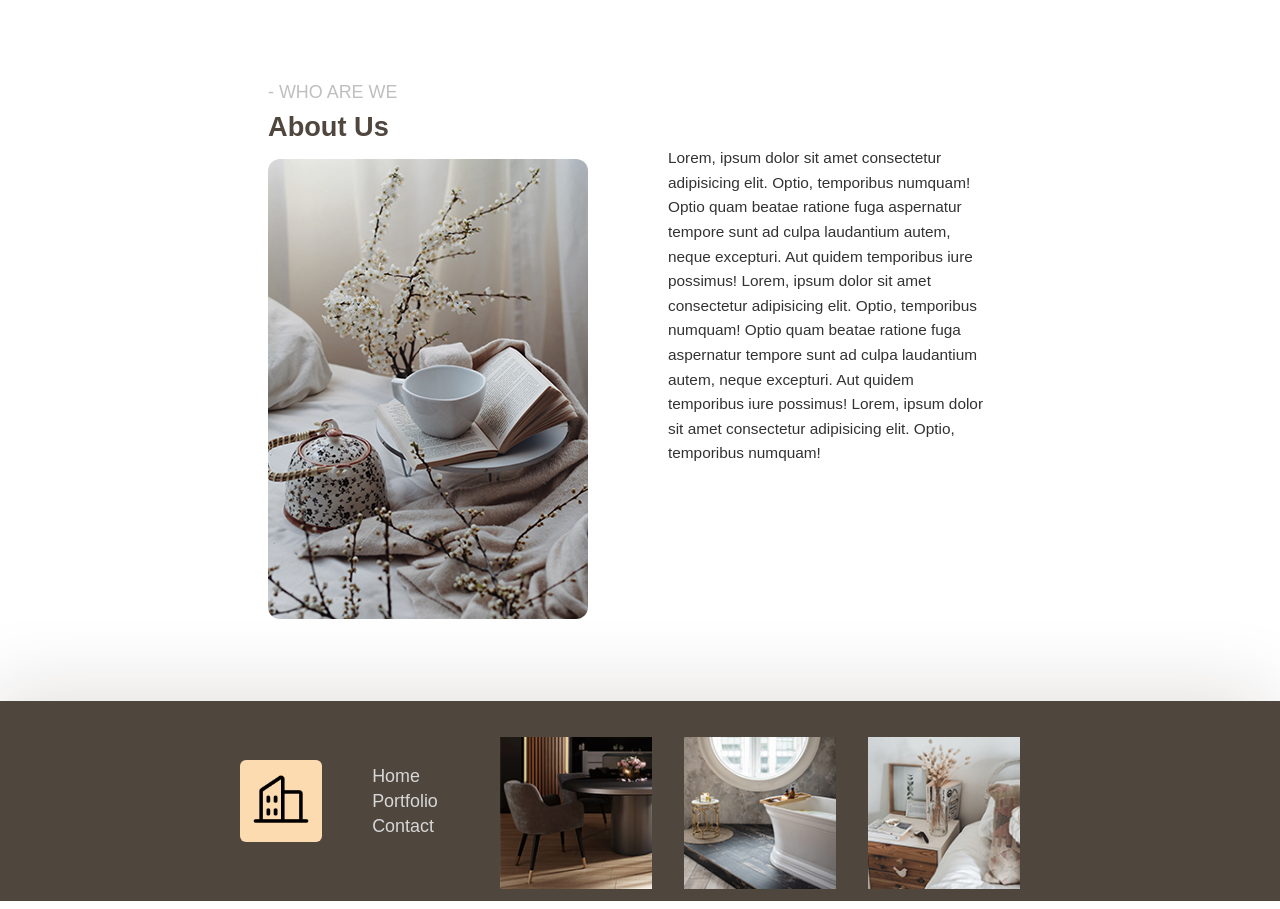
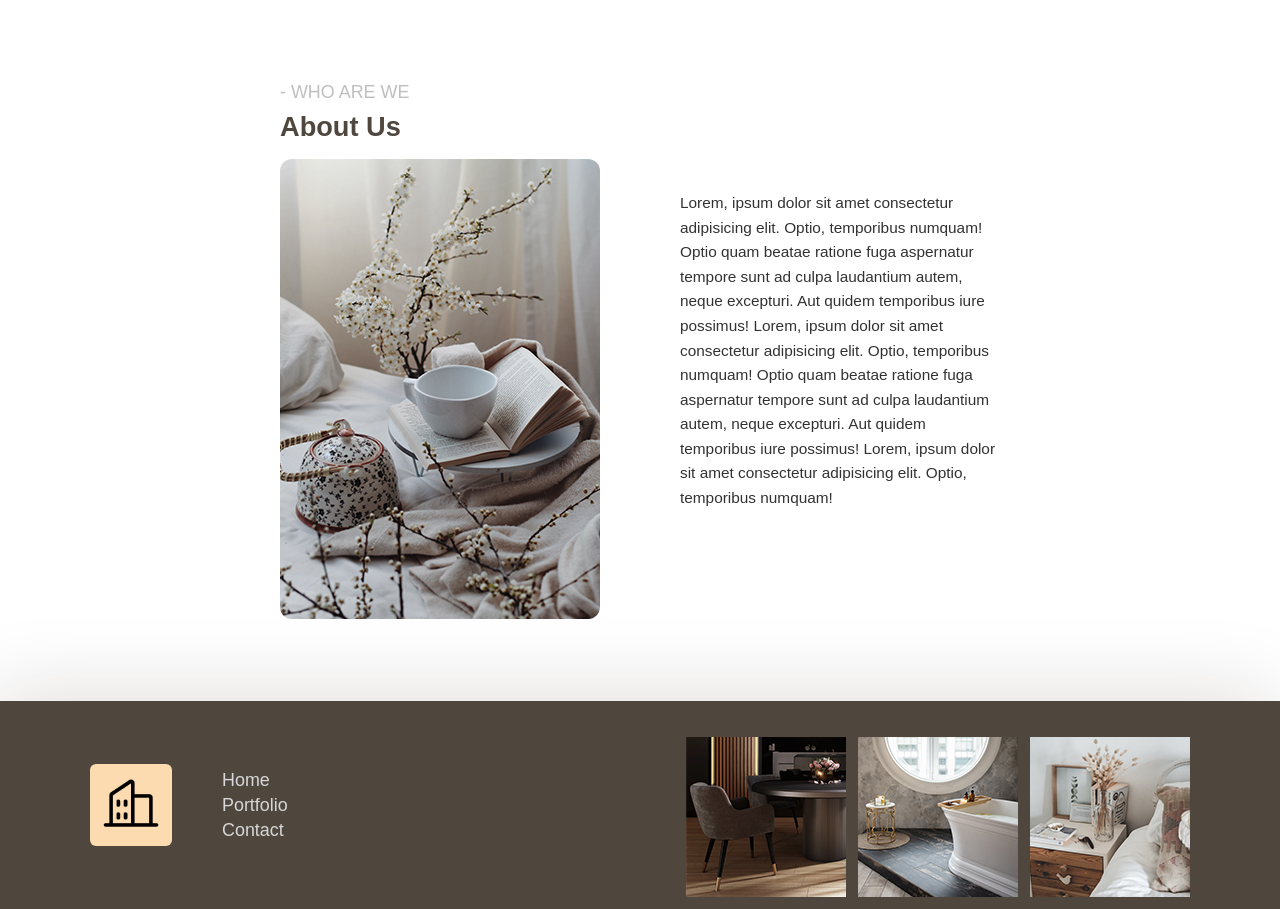
Before and after one commit to OskarWiktor/home-design-website, a website: page index.html in a window 1280 px wide. Shown: the part 519-1428 px from the top of the page. Drawn offline with Linux system fonts and the light colour scheme.

Commit message:
feat(all): footer wraper

```diff
--- a/index.html
+++ b/index.html
@@ -76,9 +76,11 @@
           </p>
         </div>
       </section>
+
     </main>
 
     <footer class="footer">
+      <div class="footer--wraper">
         <nav class="footer__navigation">
           <div class="footer__navigation--logo">
             <a href="/index.html">
@@ -93,7 +95,9 @@
               <a class="navigation-list__item--link" href="index.html">Home</a>
             </li>
             <li class="navigation-list__item">
-            <a class="navigation-list__item--link" href="./pages/portfolio.html"
+              <a
+                class="navigation-list__item--link"
+                href="./pages/portfolio.html"
                 >Portfolio</a
               >
             </li>
@@ -105,24 +109,16 @@
           </ul>
         </nav>
         <div class="footer__portfolio">
-        <a href="./pages/portfolio.html"
-          ><img
-            class="footer__portfolio--img"
-            src="./assets/footer-portfolio-1.jpg"
-            alt="portfolio img"
+          <a class="footer__portfolio--img" href="./pages/portfolio.html"
+            ><img src="./assets/footer-portfolio-1.jpg" alt="portfolio img"
           /></a>
-        <a href="./pages/portfolio.html"
-          ><img
-            class="footer__portfolio--img"
-            src="./assets/footer-portfolio-2.jpg"
-            alt="portfolio img"
+          <a class="footer__portfolio--img" href="./pages/portfolio.html"
+            ><img src="./assets/footer-portfolio-2.jpg" alt="portfolio img"
           /></a>
-        <a href="./pages/portfolio.html"
-          ><img
-            class="footer__portfolio--img"
-            src="./assets/footer-portfolio-3.jpg"
-            alt="portfolio img"
+          <a class="footer__portfolio--img" href="./pages/portfolio.html"
+            ><img src="./assets/footer-portfolio-3.jpg" alt="portfolio img"
           /></a>
+        </div>
       </div>
     </footer>
 
--- a/scss/main.scss
+++ b/scss/main.scss
@@ -90,6 +90,8 @@
   justify-content: space-between;
   .about-us__left {
     margin: auto;
+    padding: 0px 16px;
+
     .about-us__left--text {
       font: $text-big;
       color: rgb(191, 191, 191);
@@ -107,8 +109,8 @@
     }
   }
   .about-us__right {
-    margin: 64px auto;
-    padding: 0px 24px;
+    margin: auto;
+    padding: 16px;
     .about-us__right--text {
       max-width: 320px;
       font: $text-normal;
@@ -120,14 +122,23 @@
 
 //footer
 .footer {
-  display: flex;
-  flex-wrap: wrap;
-  align-items: center;
-  justify-content: center;
   width: 100%;
   background-color: $secondary-color;
   box-shadow: -10px -10px 80px rgba(48, 24, 0, 0.132);
   padding: 12px 64px;
+
+  .footer--wraper {
+    max-width: 1100px;
+    display: flex;
+    flex-wrap: wrap;
+    align-items: center;
+    justify-content: space-between;
+    margin: auto;
+
+    @media (max-width: 900px) {
+      justify-content: center;
+    }
+
     .footer__navigation {
       display: flex;
       .footer__navigation--logo {
@@ -157,8 +168,12 @@
       display: flex;
       .footer__portfolio--img {
         display: flex;
-      margin: 24px 12px 0px 12px;
+        margin: 24px 0px 0px 12px;
         width: calc(100% - 4vh);
+      }
+      .footer__portfolio--img:first-of-type {
+        margin: 24px 0px 0px 0px;
       }
     }
   }
+}
```
Also changed, not shown: pages/contact.html (+6 -2 lines), pages/portfolio.html (+5 -1 lines), css/main.css. Lines whose indentation alone changed are shown as unchanged.
